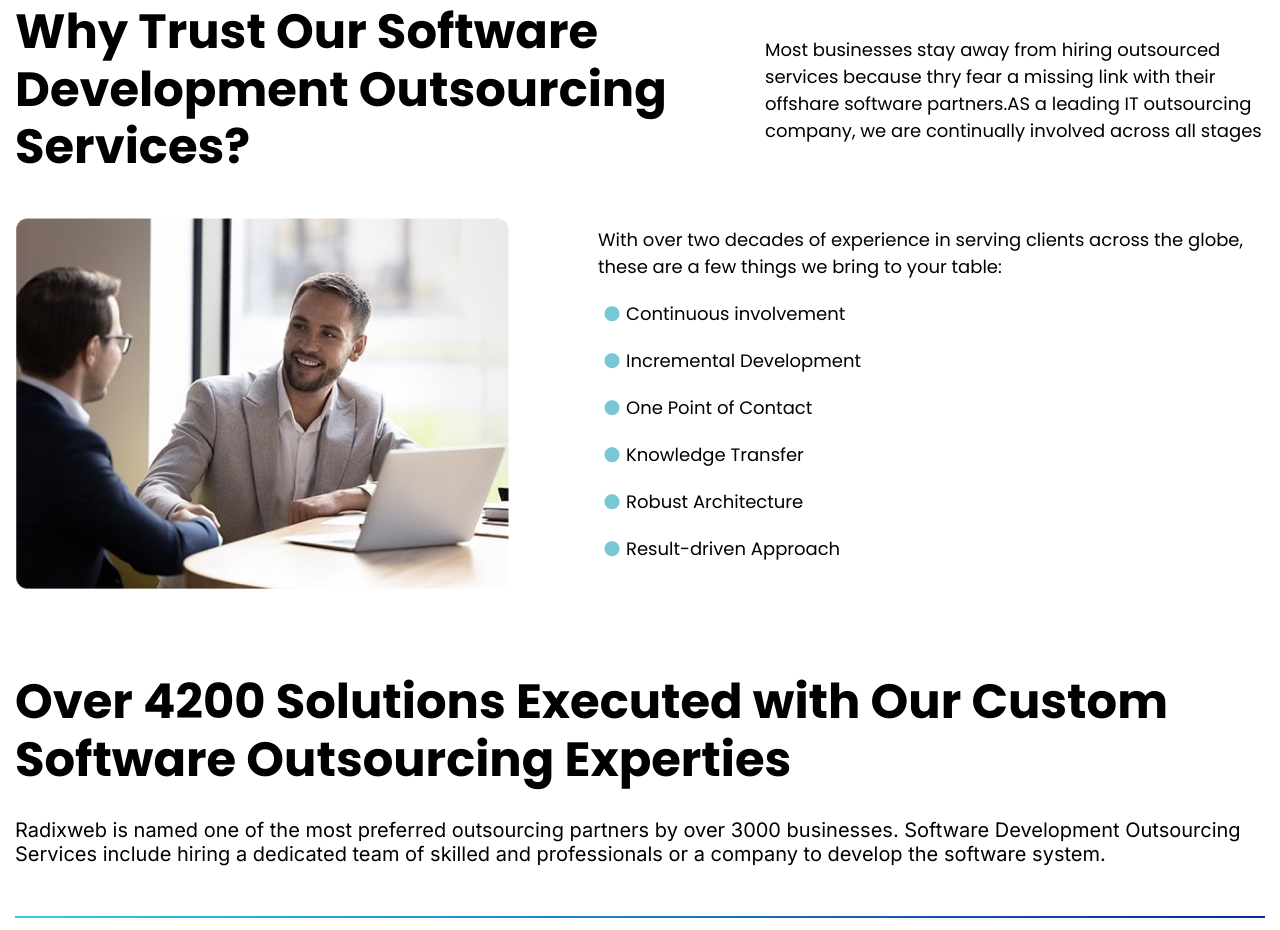
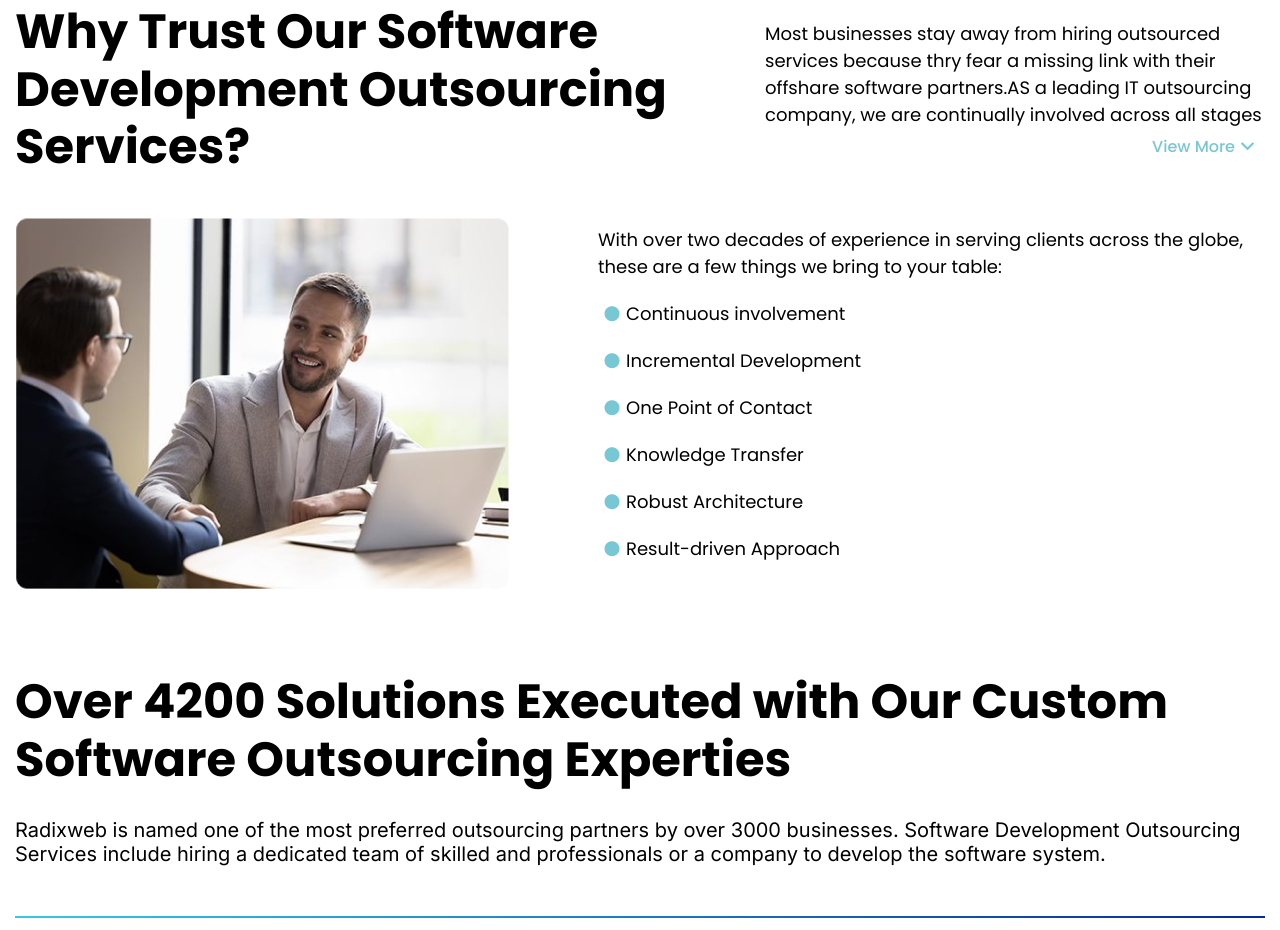
Before and after one commit to Kshitish-the-developer-02/fifth-page, a plain HTML site: page index.html in a window 1280 px wide. Shown: the part 8447-9377 px from the top of the page. Drawn offline with nearby package versions, Linux system fonts and the light colour scheme; files whose address does not match are found by name.

Commit message:
march 8 first commit after final commit

```diff
--- a/index.html
+++ b/index.html
@@ -655,6 +655,7 @@
               a leading IT outsourcing company, we are continually involved
               across all stages
             </p>
+            <h3>View More <i class="ri-arrow-down-s-line"></i></h3>
           </div>
         </div>
         <div class="outsourcing-service-bottom-section">
--- a/style.css
+++ b/style.css
@@ -949,6 +949,19 @@ i {
   display: flex;
   justify-content: flex-end;
   line-height: 1.5;
+}
+.outsourcing-top-right h3 {
+  font-family: "Poppins", sans-serif;
+  margin-top: 5px;
+  font-size: 16px;
+  font-weight: 500;
+  display: flex;
+  align-items: center;
+  justify-content: flex-end;
+  color: rgb(120, 199, 212);
+}
+.outsourcing-top-right i {
+  font-size: 25px;
 }
 .outsourcing-service-bottom-section {
   display: flex;
```
